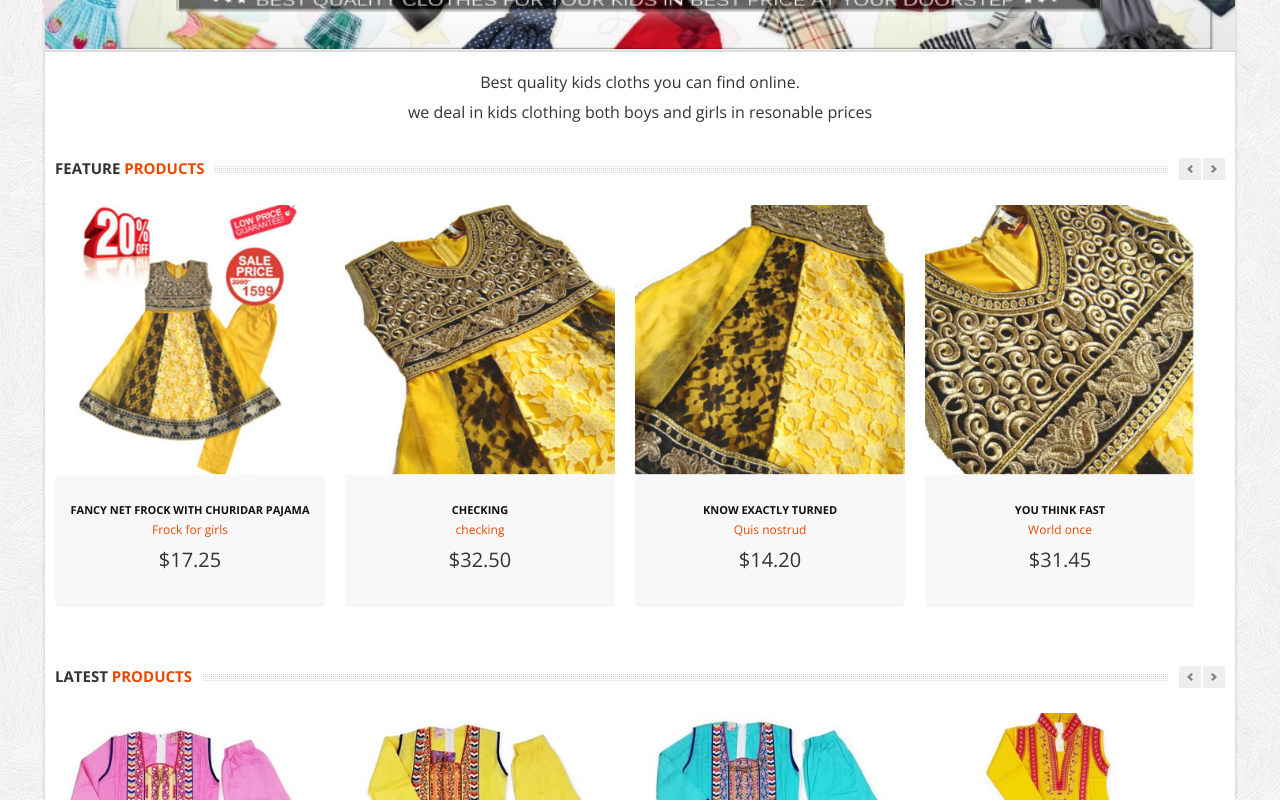
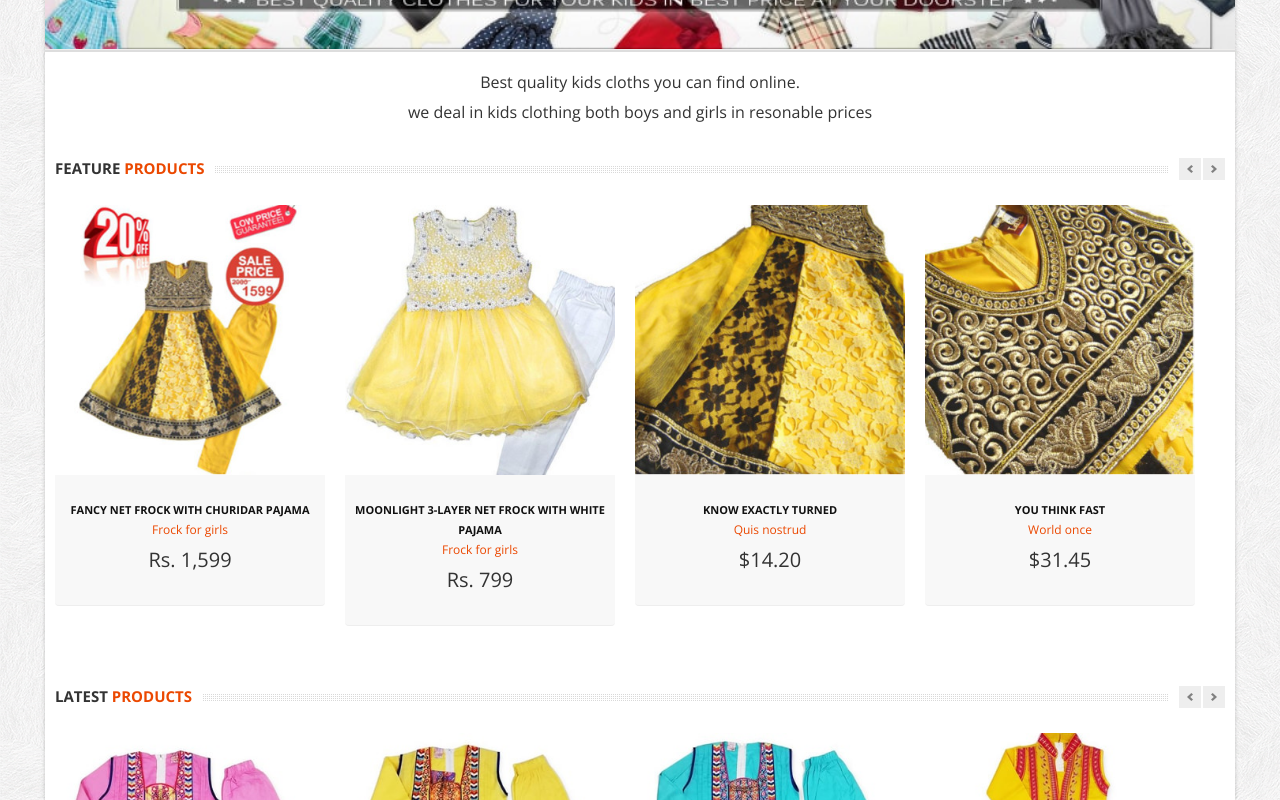
Before and after one commit to sannan1993/beezee, a plain HTML site: page index.html in a window 1280 px wide. Shown: the part 473-1273 px from the top of the page. Drawn offline with nearby package versions, Linux system fonts and the light colour scheme.

Commit message:
yfkindex

```diff
--- a/index.html
+++ b/index.html
@@ -116,16 +116,16 @@
 														<p><a href="product_detail_fancy_yellow_frock.html"><img src="themes/images/ladies/1.jpg" alt="" /></a></p>
 														<a href="product_detail_fancy_yellow_frock.html" class="title">Fancy Net Frock with Churidar Pajama</a><br/>
 														<a href="products.html" class="category">Frock for girls</a>
-														<p class="price">$17.25</p>
+														<p class="price">Rs. 1,599</p>
 													</div>
 												</li>
 												<li class="span3">
 													<div class="product-box">
 														<span class="sale_tag"></span>
-														<p><a href="product_detail.html"><img src="themes/images/ladies/2.jpg" alt="" /></a></p>
-														<a href="product_detail.html" class="title">checking </a><br/>
-														<a href="products.html" class="category">checking</a>
-														<p class="price">$32.50</p>
+														<p><a href="product_detail.html"><img src="themes/images/ladies/10.jpg" alt="" /></a></p>
+														<a href="product_detail.html" class="title">Moonlight 3-Layer Net Frock With White Pajama </a><br/>
+														<a href="products.html" class="category">Frock for girls</a>
+														<p class="price">Rs.  799</p>
 													</div>
 												</li>
 												<li class="span3">
```
